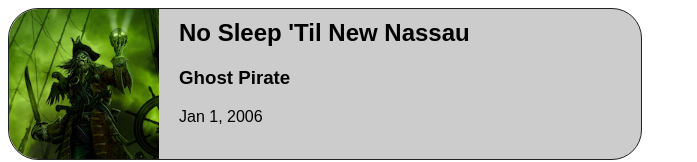
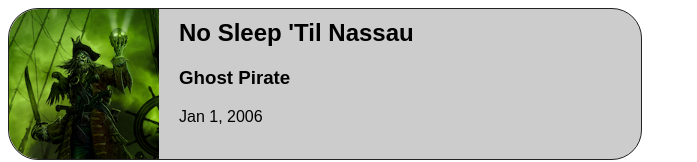
Before and after one commit to mat-findlay/article-examples, an Angular app in the folder angular-examples/: page / in a window 1280 px wide. Shown: the top 162 px of the page, without its empty margins (0-697 px from the left). Built offline with nearby package versions, Linux system fonts and the light colour scheme.

Commit message:
Added albumsService

```diff
--- a/angular-examples/src/app/album-container/album-container.component.ts
+++ b/angular-examples/src/app/album-container/album-container.component.ts
@@ -1,4 +1,5 @@
-import { Component } from '@angular/core';
+import { Component, inject } from '@angular/core';
+import { AlbumsService } from '../albums.service';
 import { Album } from '../album/album.types';
 
 @Component({
@@ -7,34 +8,10 @@ import { Album } from '../album/album.types';
   styleUrls: ['./album-container.component.css']
 })
 export class AlbumContainerComponent {
-  albumList: Album[] = [
-  {
-    id: 1,
-    title: 'No Sleep \'Til New Nassau',
-    artist: 'Ghost Pirate',
-    cover: '../../assets/ghost-pirate-thumb.png',
-    releaseDate: 'Jan 1, 2006',
-  },
-  {
-    id: 2,
-    title: 'Nifty As I Want To Be',
-    artist: 'Nifty Cal',
-    cover: '../../assets/mic-thumb.png',
-    releaseDate: 'Jan 1, 2006',
-  },
-  {
-    id: 1,
-    title: 'day = new Day(Yesterday)',
-    artist: 'Jethro Null',
-    cover: '../../assets/flute-thumb.jpeg',
-    releaseDate: 'Jan 1, 2006',
-  },
-  {
-    id: 1,
-    title: 'I Wanna Be Your Bogg',
-    artist: 'Pete Bogg',
-    cover: '../../assets/flute-thumb.jpeg',
-    releaseDate: 'Jan 1, 2006',
-  },
-]
+  albumList: Album[] = [];
+  albumsService: AlbumsService = inject(AlbumsService);
+
+  constructor() {
+    this.albumList = this.albumsService.getAllAlbums();
+  }
 }
--- /dev/null
+++ b/angular-examples/src/app/albums.service.ts
@@ -0,0 +1,42 @@
+import { Injectable } from '@angular/core';
+import { Album } from './album/album.types';
+
+@Injectable({
+  providedIn: 'root'
+})
+export class AlbumsService {
+  protected albumList = [
+    {
+      id: 1,
+      title: 'No Sleep \'Til Nassau',
+      artist: 'Ghost Pirate',
+      cover: '../../assets/ghost-pirate-thumb.png',
+      releaseDate: 'Jan 1, 2006',
+    },
+    {
+      id: 2,
+      title: 'Nifty As I Want To Be',
+      artist: 'Nifty Cal',
+      cover: '../../assets/mic-thumb.png',
+      releaseDate: 'Jan 1, 2006',
+    },
+    {
+      id: 1,
+      title: 'day = new Day(Yesterday)',
+      artist: 'Jethro Null',
+      cover: '../../assets/flute-thumb.jpeg',
+      releaseDate: 'Jan 1, 2006',
+    },
+    {
+      id: 1,
+      title: 'I Wanna Be Your Bogg',
+      artist: 'Pete Bogg',
+      cover: '../../assets/flute-thumb.jpeg',
+      releaseDate: 'Jan 1, 2006',
+    },
+  ];
+
+  getAllAlbums(): Album[] {
+    return this.albumList;
+  }
+}
```
Also changed, not shown: 1 other file (tests, documents, lock files or other folders).
